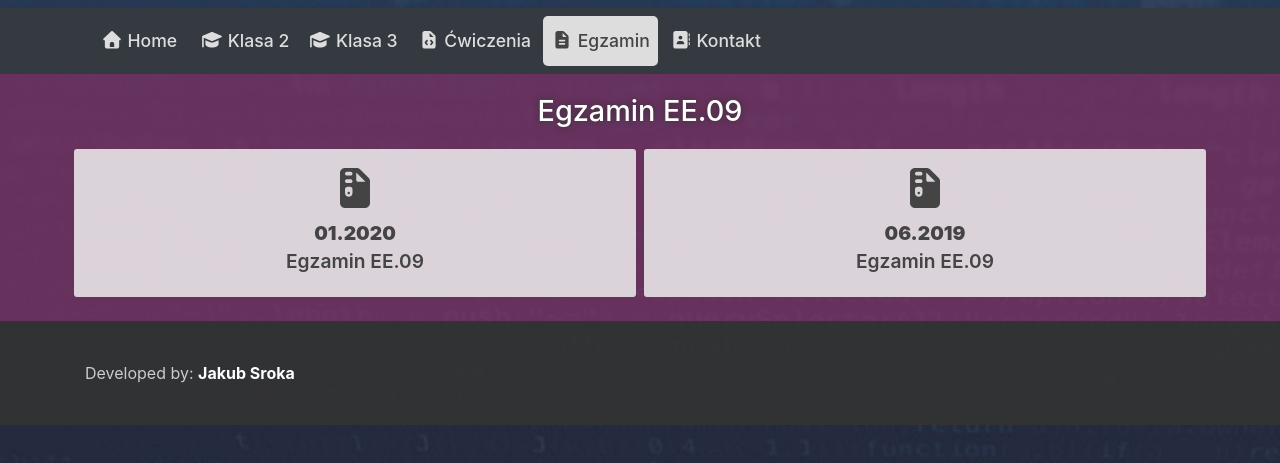
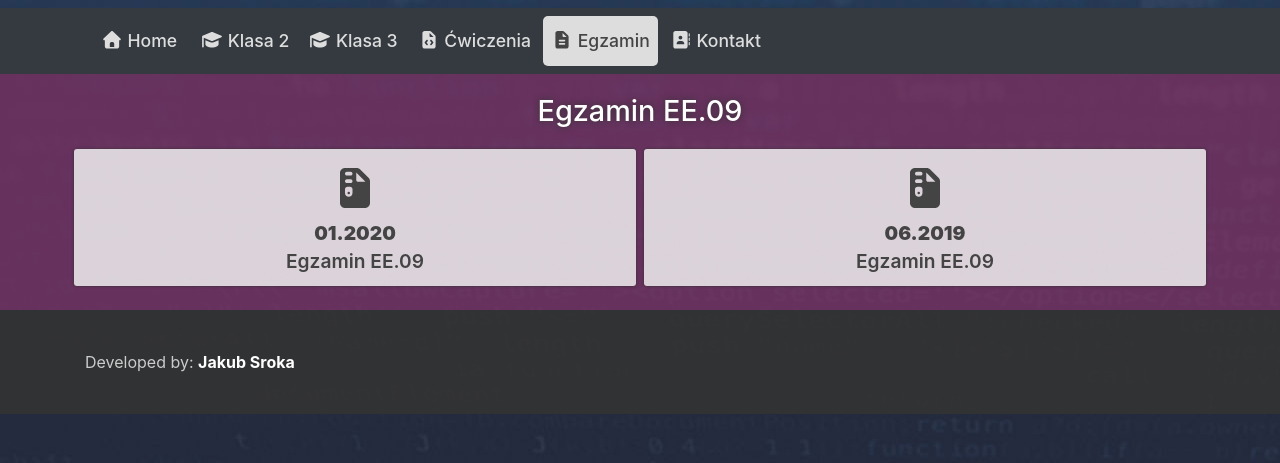
Before and after one commit to Wassermage/wassermage.github.io, a plain HTML site: page egzamin.html in a window 1280 px wide. Shown: the part 249-712 px from the top of the page. Drawn offline with Linux system fonts and the light colour scheme.

Commit message:
Code simplified

```diff
--- a/css/style.css
+++ b/css/style.css
@@ -170,20 +170,7 @@ section {
 }
 .Subpage-button figure {margin-bottom: 0;}
 .Subpage-button figcaption {font-size: 1rem;}
-
-
-/* Egzamin */
-.Exam-button {
-    background-color: rgba(240, 240, 240, .85);
-    font-weight: 600;
-    color: #444;
-}
-.Exam-button:hover {
-    transition: .2s;
-    background-color: rgba(230, 230, 230, .8);
-    color: #333;
-}
-.Exam-button figcaption {font-size: 1.2rem;}
+.Exam figcaption {font-size: 1.2rem;}
 
 
 /* KOLOROWANIE IKONEK */
--- a/egzamin.html
+++ b/egzamin.html
@@ -93,7 +93,7 @@
             <div class="row">
                 <section class="my-1 px-1 col-sm-6">
                     <a href="#">
-                        <div class="wButton Exam-button">
+                        <div class="wButton Subpage-button">
                             <figure>
                                 <i class="fas fa-file-archive"></i>
                                 <figcaption><b>01.2020</b></br>Egzamin&nbsp;EE.09</figcaption>
@@ -103,7 +103,7 @@
                 </section>
                 <section class="my-1 px-1 col-sm-6">
                     <a href="#">
-                        <div class="wButton Exam-button">
+                        <div class="wButton Subpage-button">
                             <figure>
                                 <i class="fas fa-file-archive"></i>
                                 <figcaption><b>06.2019</b><br/>Egzamin&nbsp;EE.09</figcaption>
@@ -113,7 +113,7 @@
                 </section>
                 <!-- <section class="my-1 px-1 col-sm-6">
                     <a href="#">
-                        <div class="wButton Exam-button">
+                        <div class="wButton Subpage-button">
                             <figure>
                                 <i class="fas fa-file-archive"></i>
                                 <figcaption><b>----</b><br/>Egzamin&nbsp;E.14</figcaption>
@@ -123,7 +123,7 @@
                 </section>
                 <section class="my-1 px-1 col-sm-6">
                     <a href="#">
-                        <div class="wButton Exam-button">
+                        <div class="wButton Subpage-button">
                             <figure>
                                 <i class="fas fa-file-archive"></i>
                                 <figcaption><b>----</b></br>Egzamin&nbsp;E.14</figcaption>
@@ -133,7 +133,7 @@
                 </section>
                 <section class="my-1 px-1 col-sm-6">
                     <a href="#">
-                        <div class="wButton Exam-button">
+                        <div class="wButton Subpage-button">
                             <figure>
                                 <i class="fas fa-file-archive"></i>
                                 <figcaption><b>----</b><br/>Egzamin&nbsp;E.14</figcaption>
@@ -143,7 +143,7 @@
                 </section>
                 <section class="my-1 px-1 col-sm-6">
                     <a href="#">
-                        <div class="wButton Exam-button">
+                        <div class="wButton Subpage-button">
                             <figure>
                                 <i class="fas fa-file-archive"></i>
                                 <figcaption><b>----</b></br>Egzamin&nbsp;E.14</figcaption>
```
